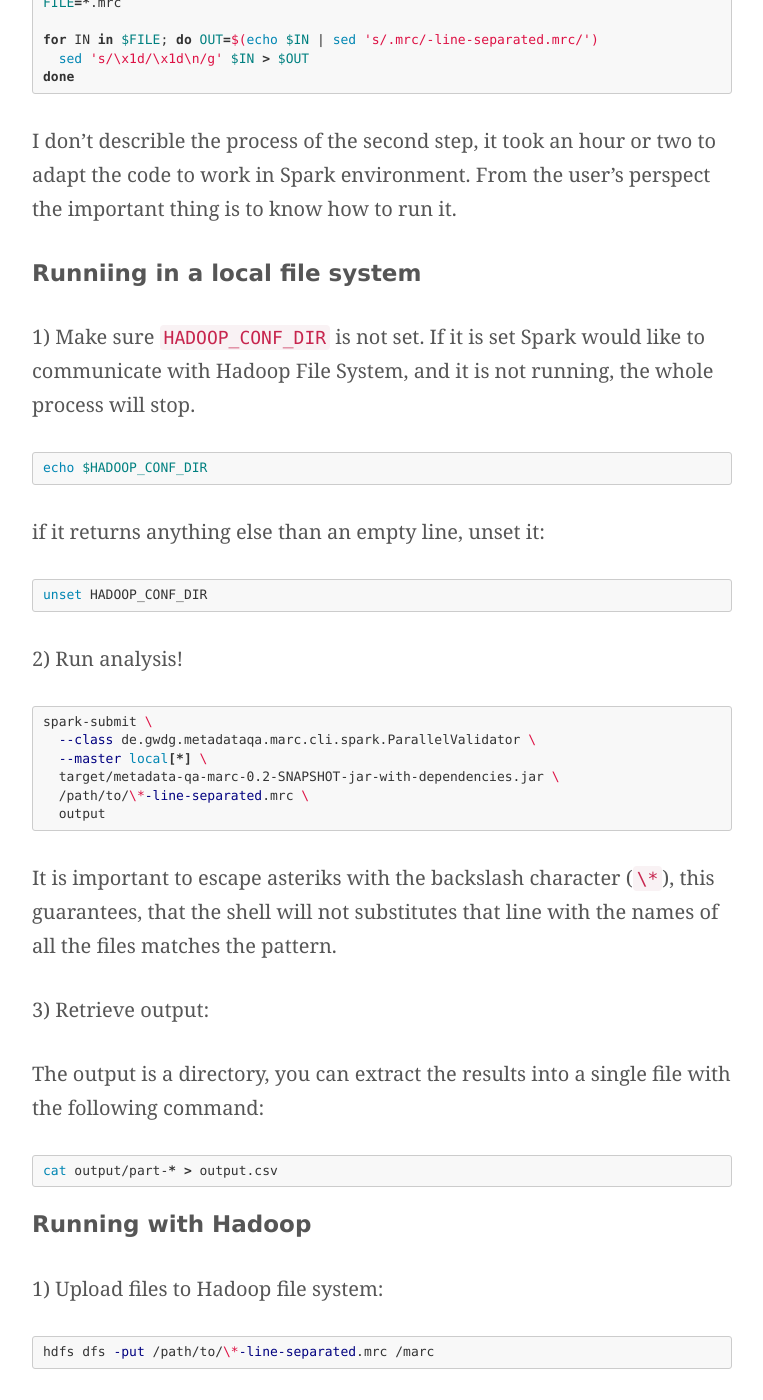
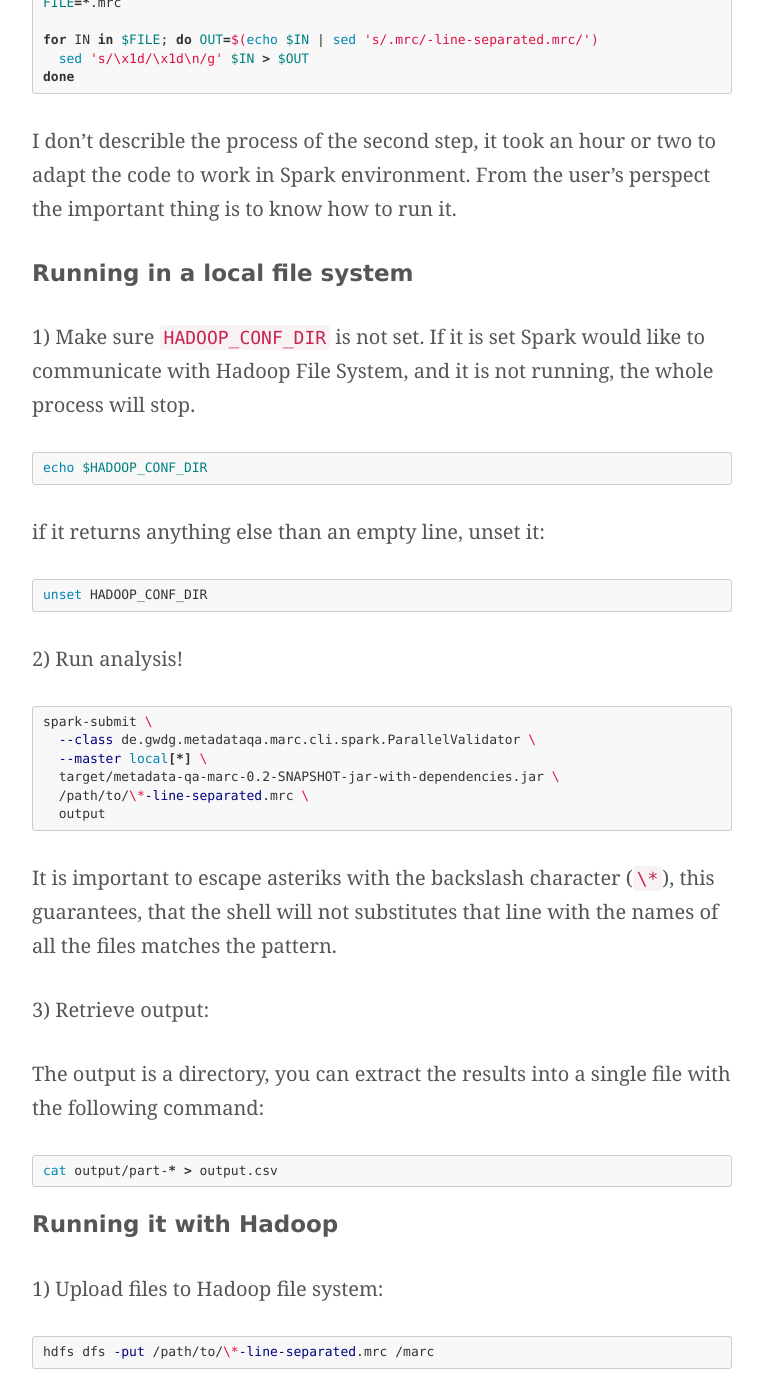
Before and after one commit to pkiraly/pkiraly.github.io, a Jekyll site: the page built from _posts/2018-01-18-marc21-in-spark.md, in a window 1280 px wide and 1400 px high, scrolled down 1190 px. Shown: the whole window, without its empty margins (258-1021 px from the left). Built offline with Jekyll 4.4.1, drawn with Linux system fonts in a browser that asks for light colours; nearby versions of some CDN libraries; some web fonts are replaced; comment, search, counter and statistics services are not loaded.

Commit message:
Update 2018-01-18-marc21-in-spark.md

````diff
--- a/_posts/2018-01-18-marc21-in-spark.md
+++ b/_posts/2018-01-18-marc21-in-spark.md
@@ -40,7 +40,7 @@ done
 I don't describle the process of the second step, it took an hour or two to adapt the code to work in Spark environment.
 From the user's perspect the important thing is to know how to run it.
 
-## Runniing in a local file system
+## Running in a local file system
 
 1) Make sure `HADOOP_CONF_DIR` is not set. If it is set Spark would like to communicate with Hadoop File System,
 and it is not running, the whole process will stop.
@@ -76,7 +76,7 @@ The output is a directory, you can extract the results into a single file with t
 cat output/part-* > output.csv
 ```
 
-## Running with Hadoop
+## Running it with Hadoop
 
 1) Upload files to Hadoop file system:
 
````
